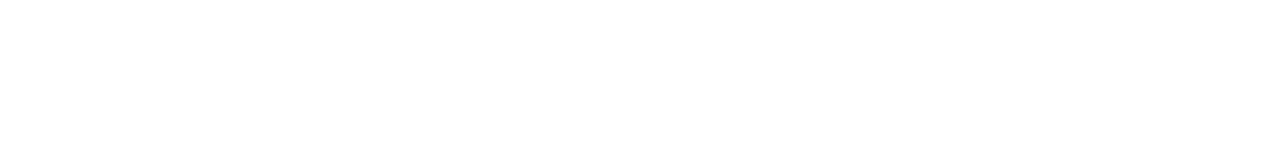
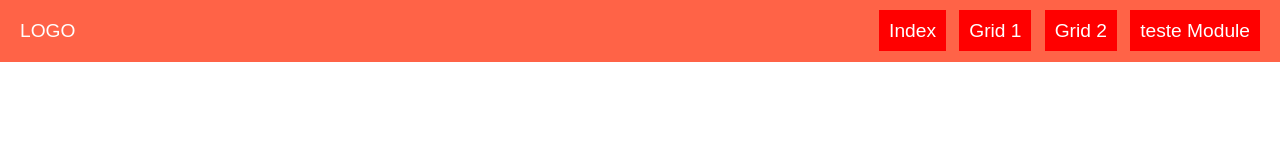
Before and after one commit to lmerlini/Estudando-CSS, a website with bundled scripts: page public/testmodule.html in a window 1280 px wide. Built offline with nearby package versions, Linux system fonts and the light colour scheme.

Commit message:
Alterei o arquivo testmodule, para possuir o css padrao....

```diff
--- a/public/testmodule.html
+++ b/public/testmodule.html
@@ -8,9 +8,17 @@
 				border: 1px solid black;
 			}
 		</style>
-		<script type="module" src="../js/index.js"></script>
+		<link rel="stylesheet" href="../css/style.css">
 	</head>
 	<body>
-
+		<header class="header">
+			<a href="/">LOGO</a>
+			<nav>
+				<ul id="ul" class="menu">
+					<div id="app"></div>
+				</ul>
+			</nav>
+		</header>
+		<script type="module" src="../js/index.js"></script>
 	</body>
 </html>
```
Also changed, not shown: 1 other file.
